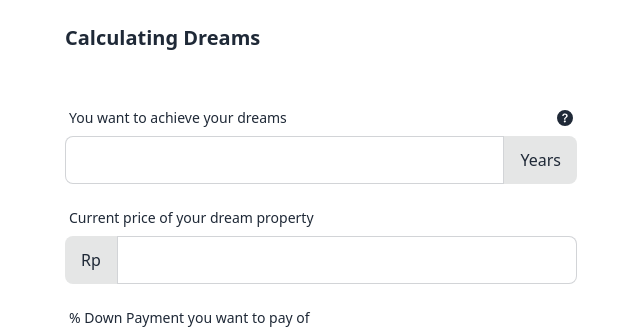
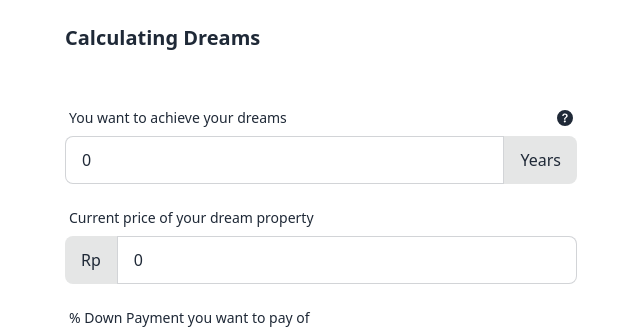
Before and after one commit to fadidajunaedy/calculating-dreams, a React (Vite) app: page / in a window 1280 px wide. Shown: the top 334 px of the page, without its empty margins (319-959 px from the left). Built offline with nearby package versions, Linux system fonts and the light colour scheme.

Commit message:
Adding some input validation

```diff
--- a/src/App.jsx
+++ b/src/App.jsx
@@ -6,7 +6,7 @@ import { BsFillQuestionCircleFill } from "react-icons/bs";
 
 function App() {
   const [duration, setDuration] = useState(0)
-  const [price, setPrice] = useState(null)
+  const [price, setPrice] = useState(0)
   const [dpPercentage, setDpPercentage] = useState(0)
   const [downPayment, setDownPayment] = useState(0)
   const [inflationPercentage, setInflationPercentage] = useState(5)
@@ -35,7 +35,7 @@ function App() {
     }).format(number);
   }
 
-  const handleNumberChange = (e) => {
+  const handlePriceInput = (e) => {
     const inputValue = e.target.value;
     const numericInput = inputValue.replace(/[^0-9]/g, '');
     setPrice(numericInput);
@@ -61,7 +61,7 @@ function App() {
             </div>
           </label>
           <label className="input-group">
-            <input type="text" className="input input-bordered w-full" onInput={(e) => setDuration(e.target.value)} />
+            <input type="number" className="input input-bordered w-full" value={duration} onInput={(e) => setDuration(e.target.value)} />
             <span className=''>Years</span>
           </label>
         </div>
@@ -72,7 +72,7 @@ function App() {
           </label>
           <label className="input-group">
             <span>Rp</span>
-            <input type="text" className="input input-bordered w-full" value={price} onInput={(e) => setPrice(e.target.value)} onChange={handleNumberChange} />
+            <input type="text" className="input input-bordered w-full" value={formatToRupiah(price)} onInput={handlePriceInput} />
           </label>
         </div>
 
@@ -81,7 +81,7 @@ function App() {
             <span className="label-text">% Down Payment you want to pay of</span>
           </label>
           <label className="input-group">
-            <input type="text" className="input input-bordered w-full" value={dpPercentage} onInput={(e) => setDpPercentage(e.target.value)} />
+            <input type="number" className="input input-bordered w-full" value={dpPercentage} onInput={(e) => setDpPercentage(e.target.value)} />
             <span>%</span>
           </label>
           <label className="label">
@@ -95,7 +95,7 @@ function App() {
           </label>
           <label className="input-group">
             <span>Rp</span>
-            <input type="text" className="input input-bordered w-full" value={downPayment} disabled />
+            <input type="text" className="input input-bordered w-full" value={formatToRupiah(downPayment)} disabled />
           </label>
         </div>
 
@@ -107,7 +107,7 @@ function App() {
             </div>
           </label>
           <label className="input-group">
-            <input type="text" className="input input-bordered w-full" value={inflationPercentage} onInput={(e) => setInflationPercentage(e.target.value)} />
+            <input type="number" className="input input-bordered w-full" value={inflationPercentage} onInput={(e) => setInflationPercentage(e.target.value)} />
             <span>%/Year</span>
           </label>
         </div>
```
